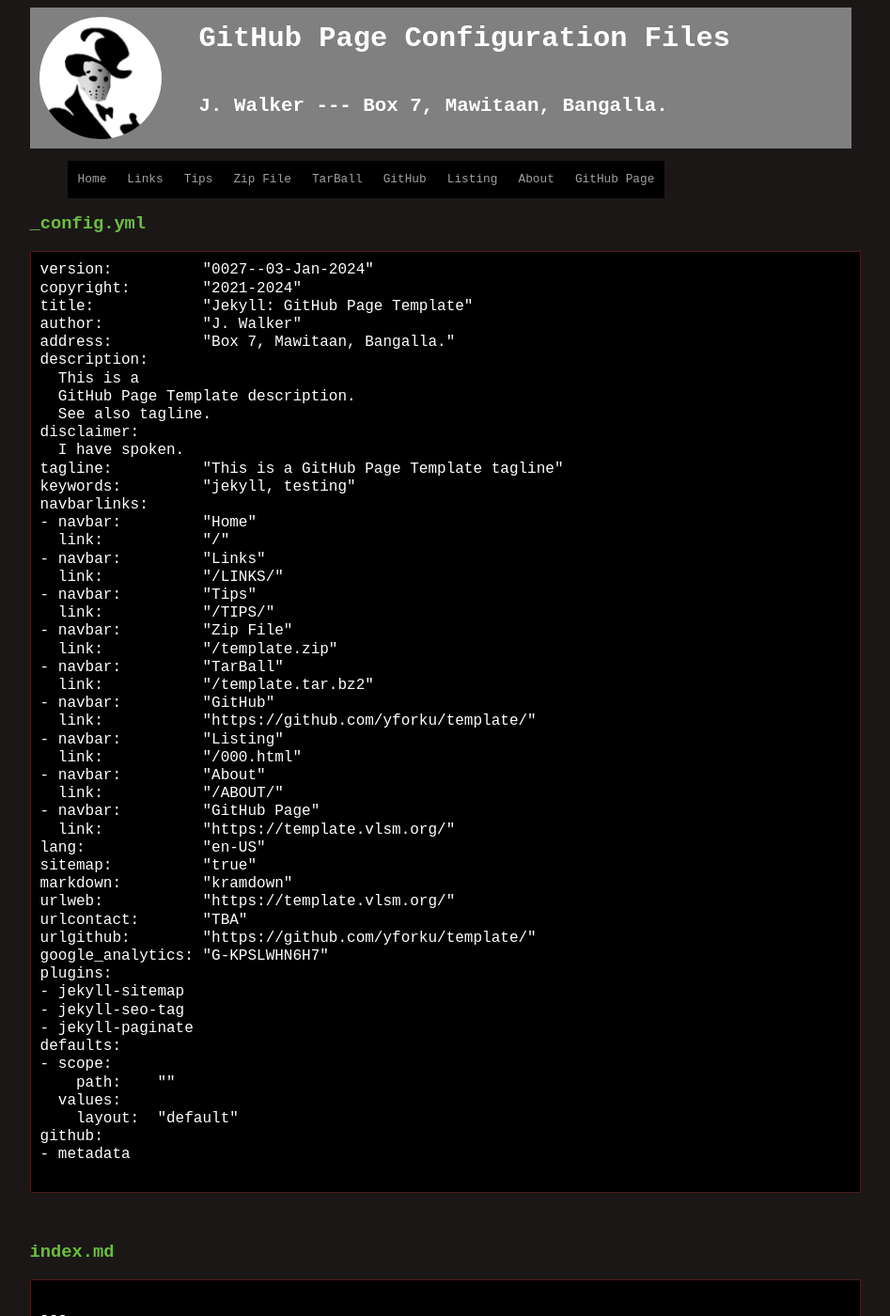
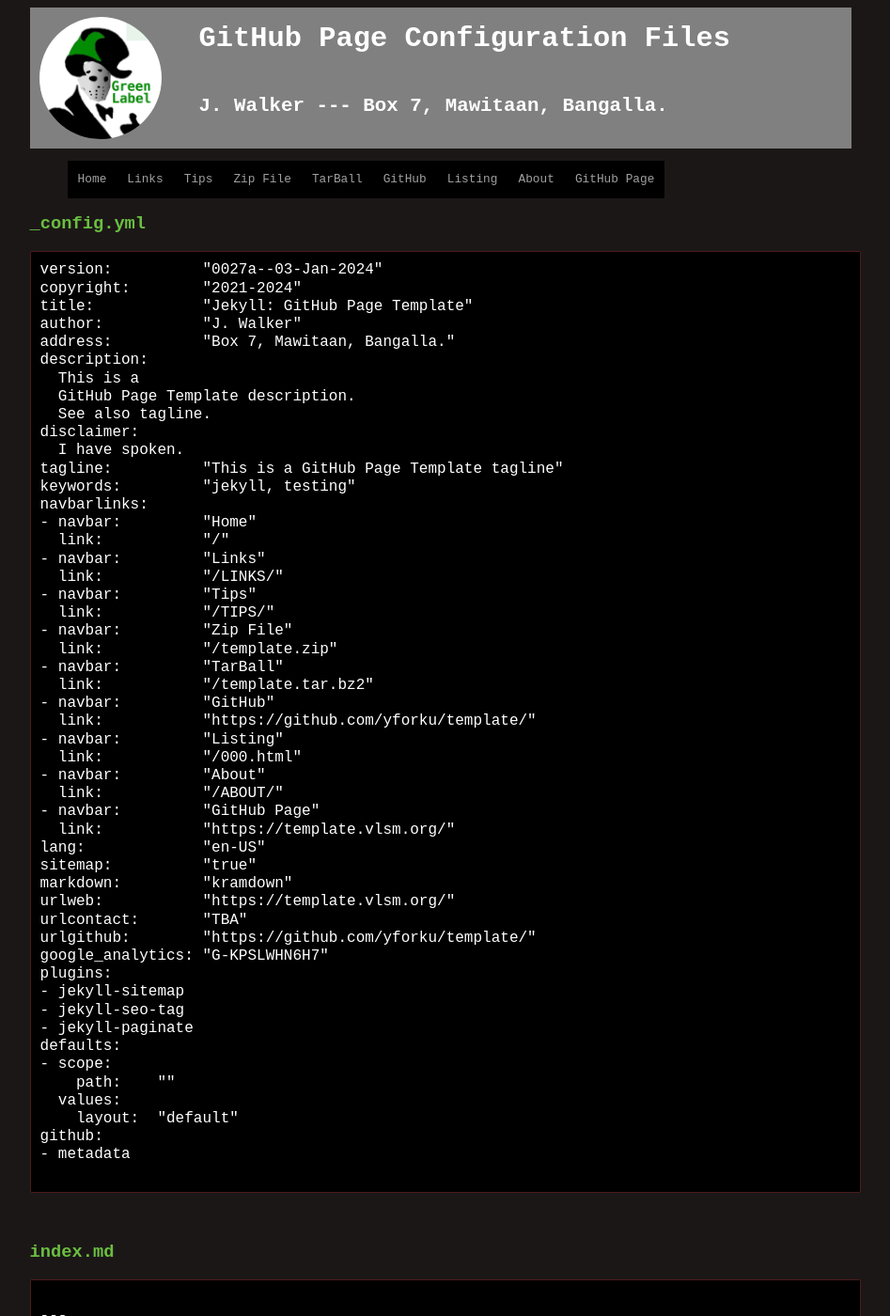
Before and after one commit to virdianhrn/template, a Jekyll site: the page built from 000.md, in a window 1280 px wide and 1400 px high. Shown: the whole window at 94% size, without its empty margins (166-1113 px from the left). Built offline with Jekyll 4.4.1, drawn with Linux system fonts in a browser that asks for light colours; some of the changed text lies outside the part shown.

Commit message:
modified:   assets/images/default.jpg

````diff
--- a/000.md
+++ b/000.md
@@ -5,7 +5,7 @@
 ### _config.yml
 
 ```
-version:          "0027--03-Jan-2024"
+version:          "0027a--03-Jan-2024"
 copyright:        "2021-2024"
 title:            "Jekyll: GitHub Page Template"
 author:           "J. Walker"
--- a/_config.yml
+++ b/_config.yml
@@ -1,4 +1,4 @@
-version:          "0027--03-Jan-2024"
+version:          "0027a--03-Jan-2024"
 copyright:        "2021-2024"
 title:            "Jekyll: GitHub Page Template"
 author:           "J. Walker"
````
Also changed, not shown: assets/images/default.jpg, 2 other files.
